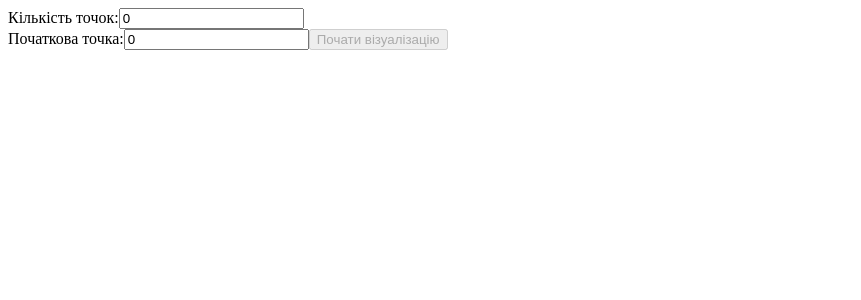
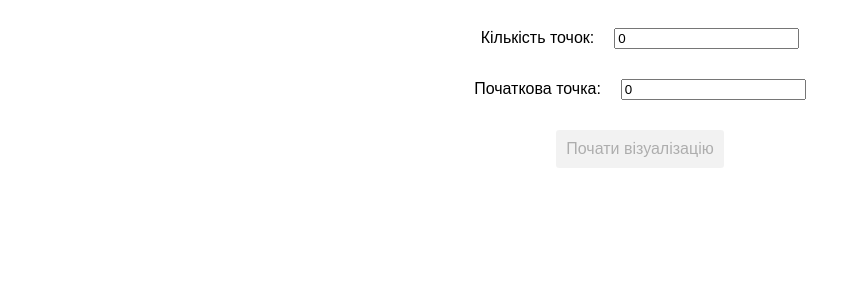
Before and after one commit to stepanvanzuriak/Network, a React (Create React App) app: page / in a window 1280 px wide. Shown: the top 300 px of the page, without its empty margins (0-861 px from the left). Built offline with nearby package versions, Linux system fonts and the light colour scheme; what react-table-hoc-fixed-columns would draw is missing.

Commit message:
Implemented styles for header

```diff
--- a/src/App.css
+++ b/src/App.css
@@ -1,3 +1,40 @@
 .ReactTable {
   margin-top: 16px;
 }
+
+.wrap {
+  display: flex;
+  flex-direction: column;
+  align-items: center;
+  padding: 20px 0;
+}
+
+.inputWrap {
+  padding-bottom: 30px;
+}
+
+.label {
+  font-family: Arial;
+  padding-right: 20px;
+}
+
+.submitBtn {
+  border: 0;
+  border-radius: 3px;
+  padding: 10px;
+  font-size: 1em;
+  color: rgba(0, 0, 0, 0.6);
+  background: rgba(0, 0, 0, 0.1);
+  cursor: pointer;
+  outline: none;
+}
+
+.submitBtn[disabled] {
+  opacity: 0.5;
+  cursor: default;
+}
+
+.submitBtn:hover:enabled {
+  background: rgba(0, 0, 0, 0.3);
+  color: #fff;
+}
--- a/src/App.js
+++ b/src/App.js
@@ -174,14 +174,16 @@ const App = () => {
 
   return (
     <div className="App">
-      <div>
-        <span>{locale.PointsCount}:</span>
-        <input value={count} onChange={changeCount} />
-      </div>
-      <div>
-        <span>{locale.StartPoint}:</span>
-        <input value={startPoint} onChange={changeStartPoint} />
-        <button disabled={!startPoint} type="button" onClick={startAlgorithm}>
+      <div className="wrap">
+        <div className="inputWrap">
+          <span className="label">{locale.PointsCount}:</span>
+          <input value={count} onChange={changeCount} />
+        </div>
+        <div className="inputWrap">
+          <span className="label">{locale.StartPoint}:</span>
+          <input value={startPoint} onChange={changeStartPoint} />
+        </div>
+        <button disabled={!startPoint} type="button" onClick={startAlgorithm} className="submitBtn">
           {locale.StartVisualization}
         </button>
       </div>
```
